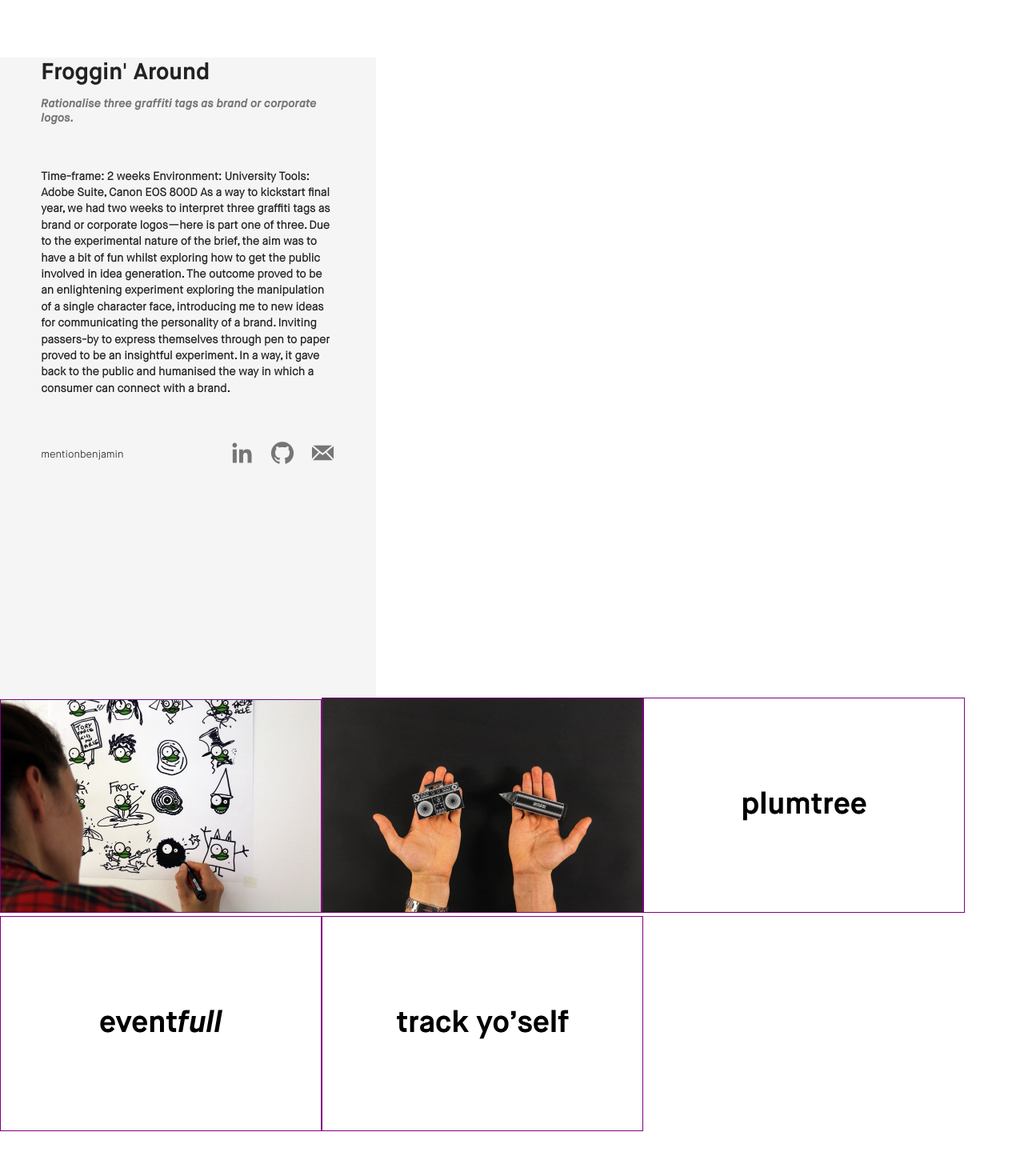
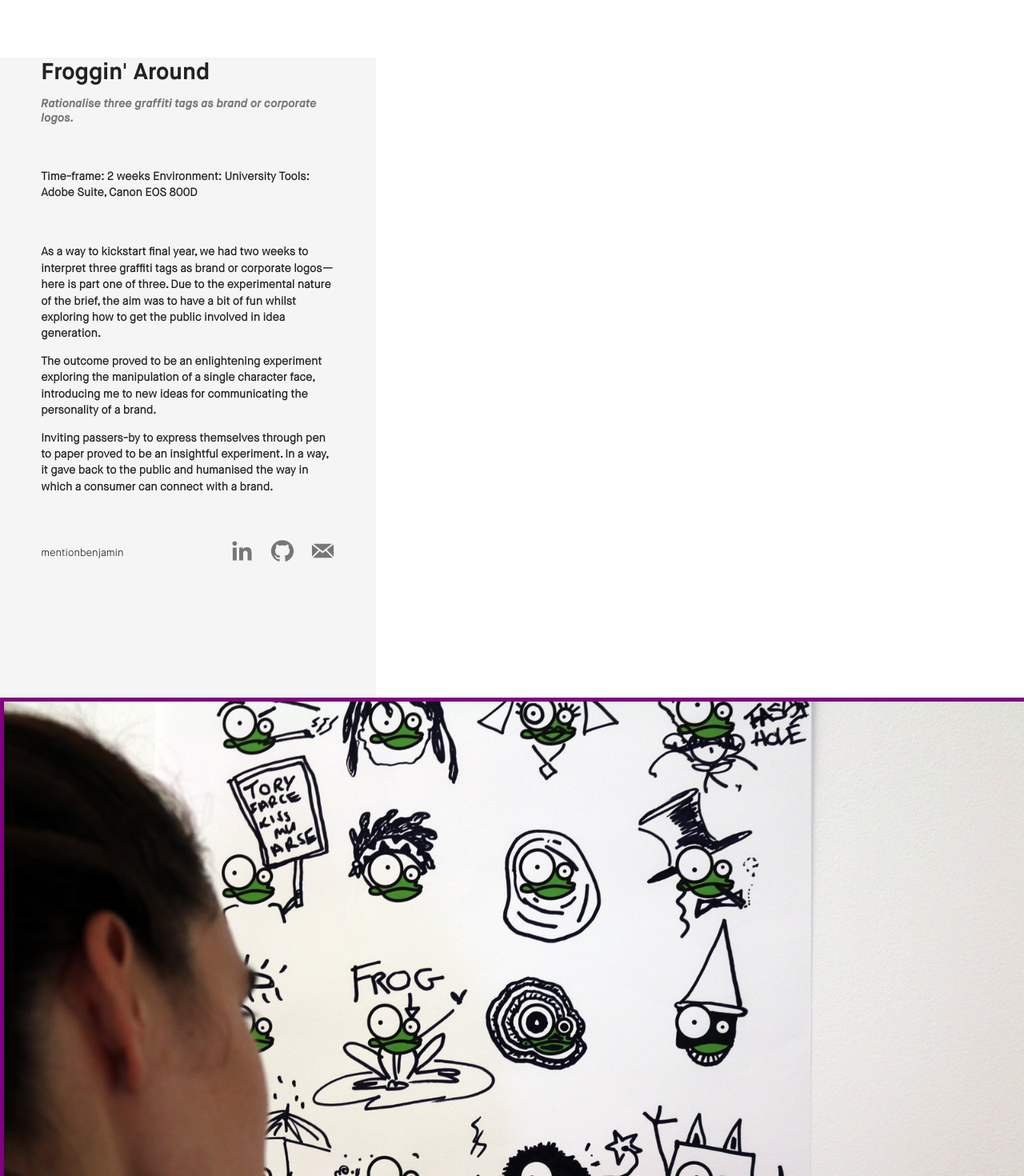
Before and after one commit to mentionbenjamin/portfolio-rebuild, a React (Create React App) app: page /frogging in a window 1280 px wide. Shown: the top 1470 px of the page at 80% size. Before the commit the page ends 1418 px from the top, so only its background shows below. Built offline with nearby package versions, Linux system fonts and the light colour scheme.

Commit message:
adds details description to frogging profile--working on formatting, abstracting more elements

```diff
--- a/src/components/Description.js
+++ b/src/components/Description.js
@@ -1,10 +1,19 @@
 import React from 'react';
 
 const Description = (props) => {
+
+  // props.details.map(string => <span className="bold newlined"></span>)
+
+  const paragraphs = props.text.split('\n'); // Array
+  // console.log(paragraphs)
+  const paragraphElements = paragraphs.map(paragraph => <p>{paragraph}</p>);
+  // console.log(paragraphElements)
+
   return (
     <div className="side-panel-description">
+        {/* {props.description} */}
       <h3>
-        {props.text}
+        {paragraphElements}
       </h3>
     </div>
   );
--- /dev/null
+++ b/src/components/Details.js
@@ -0,0 +1,15 @@
+import React from 'react';
+
+const Details = (props) => {
+
+
+  return (
+    <div className="side-panel-details">
+      <h3>
+        {props.text}
+      </h3>
+    </div>
+  );
+}
+
+export default Details;
--- a/src/components/ProjectPreviewNav.js
+++ b/src/components/ProjectPreviewNav.js
@@ -5,25 +5,36 @@ const ProjectPreviewNav = () => (
 
   <div className="project-preview-parent">
     {/* <Link to="/">Home</Link> */}
+    <article>
       <Link to="/frogging">
         <img className="frogging-preview" src={require('../images/frogging/squiggle-1.jpg')} />
       </Link>
+    </article>
 
+    <article>
       <Link to="/chapeltown">
         <img className="chapeltown-preview" src={require('../images/chapeltown/BothModels.jpg')} />
       </Link>
+    </article>
 
+    <article>
       <Link to="/plumtree">
         <img className="plumtree-preview" src={require('../images/plumtree/plumtree.jpg')} />
       </Link>
+    </article>
 
+    <article>
       <Link to="/eventfull">
         <img className="eventfull-preview" src={require('../images/eventfull/eventfull.jpg')} />
       </Link>
+    </article>
 
+    <article>
       <Link to="/trackyoself">
         <img className="trackyoself-preview" src={require('../images/trackyoself/trackyoself.jpg')} />
       </Link>
+    </article>
+
   </div>
 )
 
--- a/src/components/projects/Frogging.js
+++ b/src/components/projects/Frogging.js
@@ -7,26 +7,21 @@ const Frogging = () => (
 
     <div className="side-panel-container">
       <SidePanel
-             header="
-                    Froggin' Around
-                    "
-            caption="
-                    Rationalise three graffiti tags as brand or corporate logos.
-                    "
-        description="
-                    Time-frame: 2 weeks
-                    Environment: University
-                    Tools: Adobe Suite, Canon EOS 800D
-                    As a way to kickstart final year, we had two weeks to interpret three graffiti tags as brand or corporate logos—here is part one of three.
-                    Due to the experimental nature of the brief, the aim was to have a bit of fun whilst exploring how to get the public involved in idea generation.
+header=
+{`Froggin' Around`}
+caption=
+{`Rationalise three graffiti tags as brand or corporate logos.`}
+details=
+{`Time-frame: 2 weeks
+Environment: University
+Tools: Adobe Suite, Canon EOS 800D`}
+description=
+{`As a way to kickstart final year, we had two weeks to interpret three graffiti tags as brand or corporate logos—here is part one of three. Due to the experimental nature of the brief, the aim was to have a bit of fun whilst exploring how to get the public involved in idea generation.
 
-                    The outcome proved to be an enlightening experiment exploring the manipulation of a single character face, introducing me to new ideas for communicating the personality of a brand.
-
-                    Inviting passers-by to express themselves through pen to paper proved to be an insightful experiment. In a way, it gave back to the public and humanised the way in which a consumer can connect with a brand.
-                    "
-             footer="
-                    mentionbenjamin
-                    "
+The outcome proved to be an enlightening experiment exploring the manipulation of a single character face, introducing me to new ideas for communicating the personality of a brand.
+Inviting passers-by to express themselves through pen to paper proved to be an insightful experiment. In a way, it gave back to the public and humanised the way in which a consumer can connect with a brand.`}
+footer=
+{`mentionbenjamin`}
       />
     </div>
 
--- a/src/components/projects/Home.js
+++ b/src/components/projects/Home.js
@@ -24,7 +24,7 @@ const Home = () => (
           />
         </div>
 
-        <div class="project-preview-container">
+        <div className="project-preview-container">
           <ProjectPreviewNav />
         </div>
 
--- a/src/containers/SidePanel.js
+++ b/src/containers/SidePanel.js
@@ -1,6 +1,7 @@
 import React from 'react';
 import Header from '../components/Header.js';
 import Caption from '../components/Caption.js';
+import Details from '../components/Details.js';
 import Description from '../components/Description.js';
 import Footer from '../components/Footer.js';
 
@@ -12,11 +13,14 @@ class SidePanel extends React.Component {
   }
 
   render() {
-    console.log(this.props)
+    // console.log(this.props)
+    // console.log(this.props.description)
+
     return (
       <div>
         <Header      text={this.props.header}      />
         <Caption     text={this.props.caption}     />
+        <Details     text={this.props.details}     />
         <Description text={this.props.description} />
         <Footer      text={this.props.footer}      />
       </div>
--- a/src/css/ProjectPreviewWrapper.css
+++ b/src/css/ProjectPreviewWrapper.css
@@ -1,11 +1,49 @@
-.project-preview-parent {
-
-}
+/* .project-preview-parent {
+  display: flex;
+} */
 .chapeltown-preview,
 .frogging-preview,
 .plumtree-preview,
 .eventfull-preview,
 .trackyoself-preview {
-  max-width: 400px;
-  border: 1px solid purple;
 }
+.project-preview-parent > img {
+}
+
+
+
+.project-preview-parent {
+  display: flex;
+  flex-wrap: wrap;
+
+}
+
+.article {
+  margin: 1rem;
+  /* -ms-flex: 1 0 0px; */
+  flex: 1;
+  /* max-width: 300px; */
+  /* shortcut for "flex-grow: 1". Note that it MUST be a unitless value to work; defined with a unit (e.g. flex: 1px) the shortcut would alter the flex-basis property. */
+}
+.article.breaking {
+  -ms-flex-grow: 1;
+  flex: 1;
+  /* shortcut for "flex-grow: 2" */
+}
+
+article img {
+  width: 100%;
+  height: auto;
+  flex: 1;
+
+  border: 5px solid purple;
+}
+
+@media screen and (max-width: 1400px) {
+  /* body > h1 { font-size: 3rem; } */
+  .project-preview-parent {
+    -ms-flex-direction: column;
+    -webkit-box-orient: vertical;
+    flex-direction: column;
+  }
+}
--- a/src/css/SidePanel.css
+++ b/src/css/SidePanel.css
@@ -27,6 +27,13 @@
   margin-top: -0.8em;
   opacity: 0.6;
 }
+.side-panel-details {
+  font-size: 0.75em;
+  margin: 4.5em 0;
+  font-family: MaisonNeueLight;
+  color: #222222;
+  line-height: 1.7em;
+}
 .side-panel-description {
   font-size: 0.75em;
   margin: 4.5em 0;
@@ -45,6 +52,7 @@
   font-size: 1em;
   padding: 0 3.2em;
   flex: 1;
+  min-width: 23em;
   max-width: 23em;
   min-height: 100vh;
 }
@@ -56,9 +64,22 @@
 .project-preview-container {
   flex: 2;
 }
+
+.layout {
+  display: flex;
+}
 /* Responsive: */
-@media only screen and (min-width: 640px) {
+/* @media only screen and (min-width: 640px) {
   .layout {
     display: flex;
   }
+} */
+
+@media screen and (max-width: 750px) {
+  /* body > h1 { font-size: 3rem; } */
+  layout {
+    -ms-flex-direction: column;
+    -webkit-box-orient: vertical;
+    flex-direction: column;
+  }
 }
```
Lines whose indentation alone changed are shown as unchanged.
